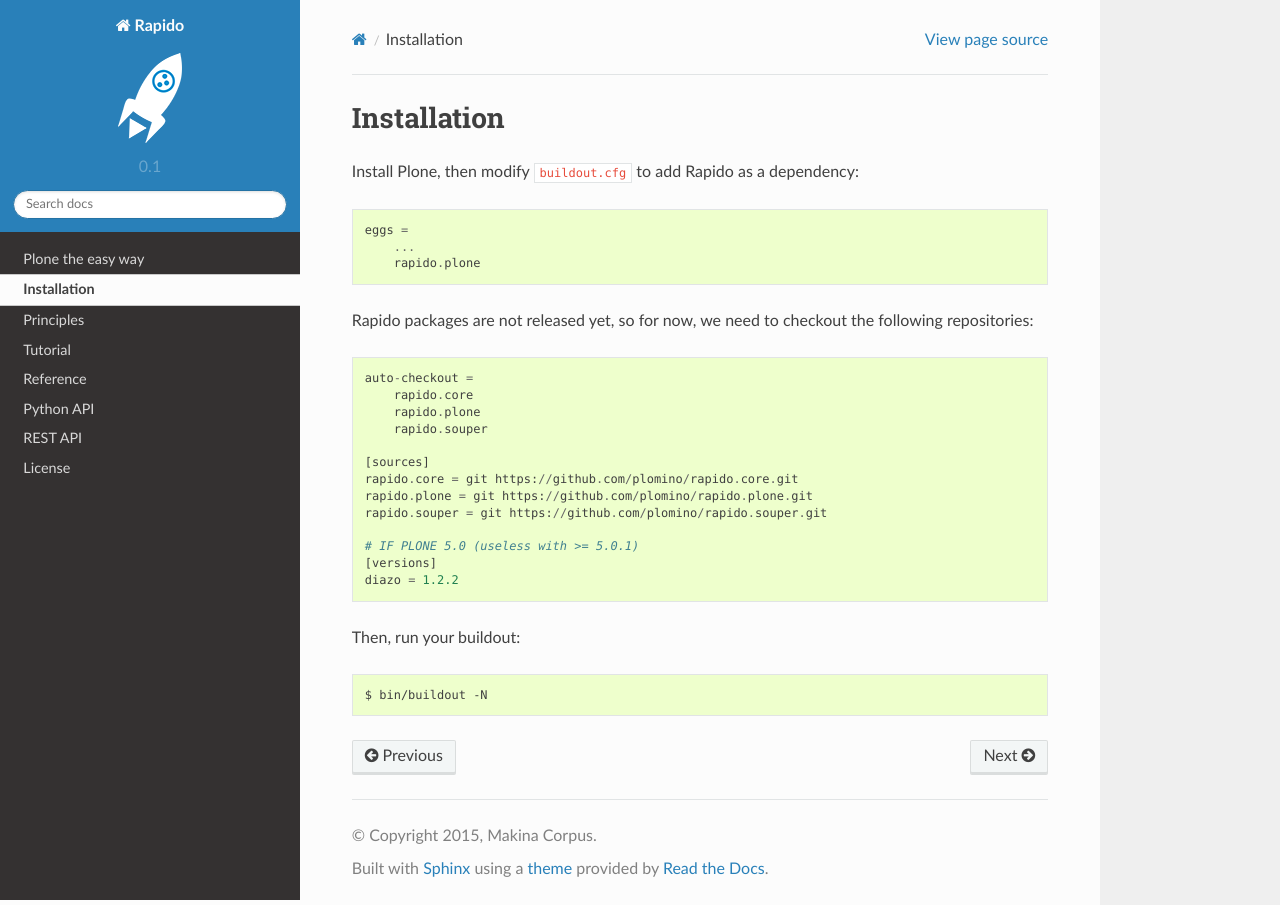
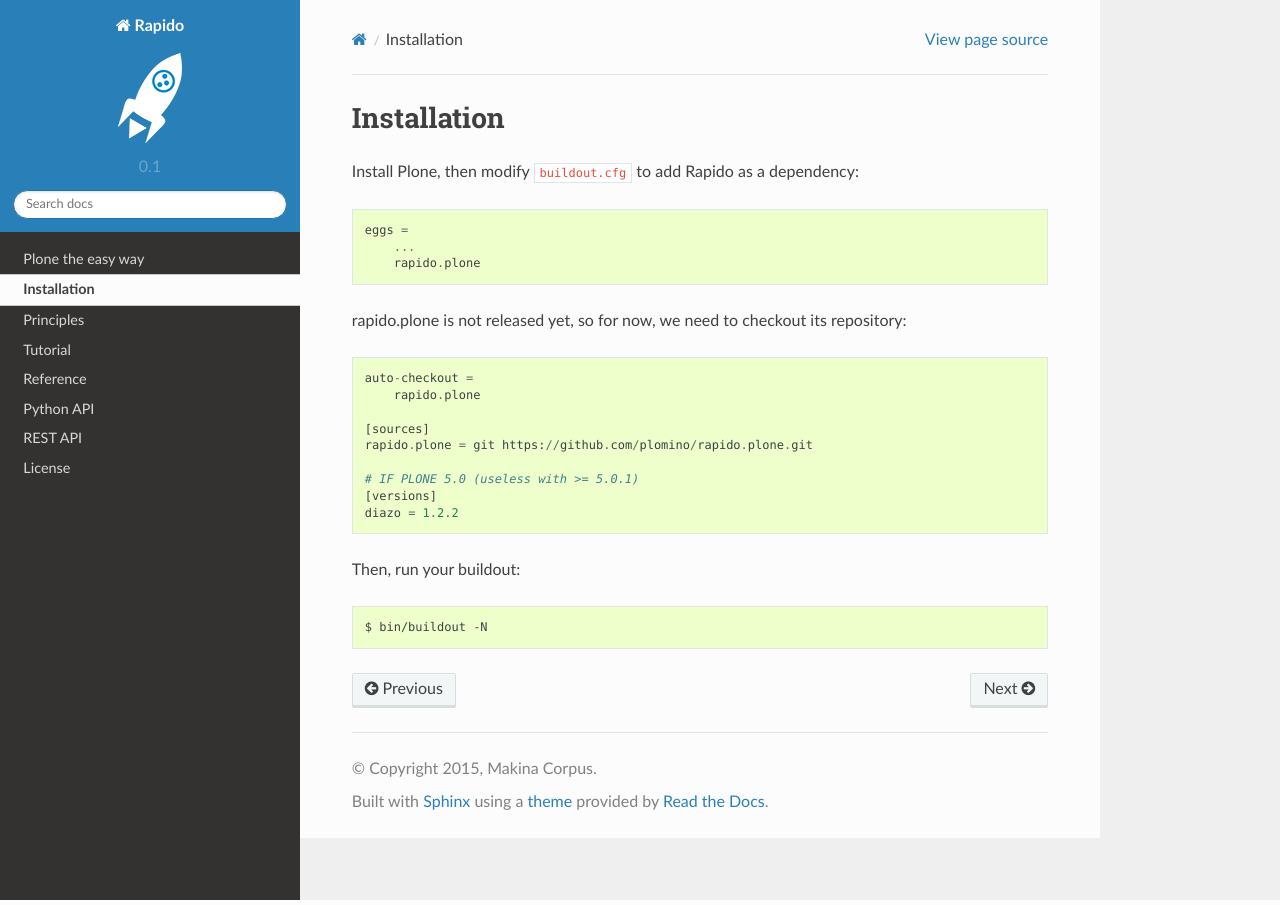
Before and after one commit to collective/rapido.plone, a Sphinx documentation site: the page built from docs/installation.rst, in a window 1280 px wide. Built offline with Sphinx 7.4.7 and the Read the Docs theme 2.0.0, drawn with Linux system fonts in a browser that asks for light colours.

Commit message:
update install doc

```diff
--- a/docs/installation.rst
+++ b/docs/installation.rst
@@ -7,18 +7,13 @@ Install Plone, then modify ``buildout.cfg`` to add Rapido as a dependency::
         ...
         rapido.plone
 
-Rapido packages are not released yet, so for now, we need to checkout the
-following repositories::
+rapido.plone is not released yet, so for now, we need to checkout its repository::
 
     auto-checkout =
-        rapido.core
         rapido.plone
-        rapido.souper
 
     [sources]
-    rapido.core = git https://github.com/plomino/rapido.core.git
     rapido.plone = git https://github.com/plomino/rapido.plone.git
-    rapido.souper = git https://github.com/plomino/rapido.souper.git
 
     # IF PLONE 5.0 (useless with >= 5.0.1)
     [versions]
```
